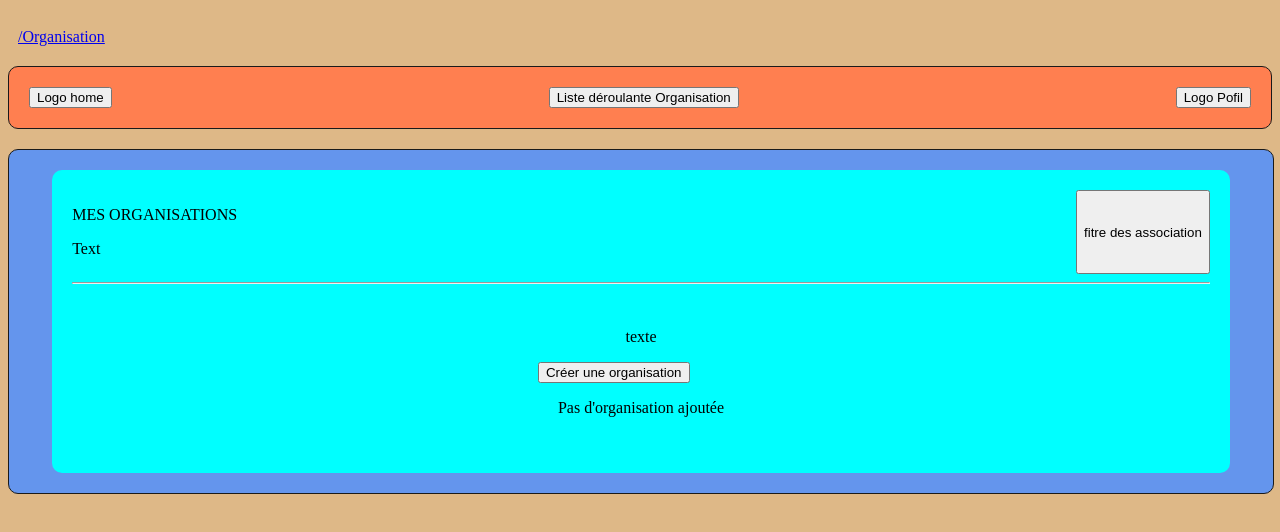
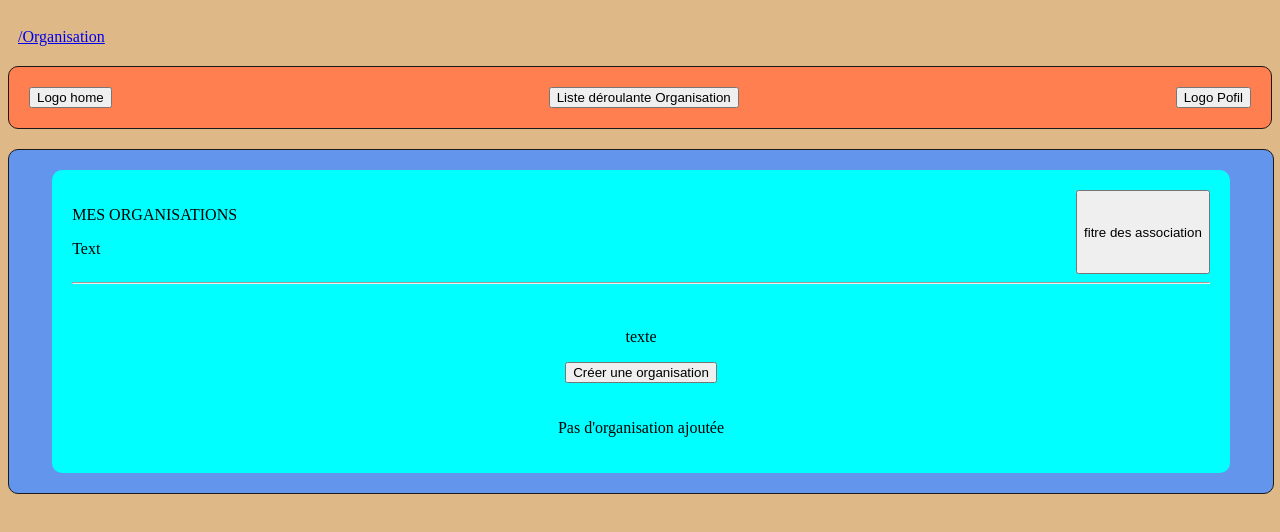
Before and after one commit to GosseFlorian/Associsson, a React (Vite) app in the folder frontend/: page /organisations in a window 1280 px wide. Shown: the top 532 px of the page. Built offline with nearby package versions, Linux system fonts and the light colour scheme.

Commit message:
ajout des fonctionnalité pour le formulair et de la oragnisationlist et card et aussi ajoute de style

```diff
--- a/frontend/src/pages/Pages.tsx
+++ b/frontend/src/pages/Pages.tsx
@@ -1,5 +1,7 @@
 import "./pages.css"
 import { useState } from "react";
+
+type Organisation = { nom: string; description: string };
 
 function SectionBar () {
   return(
@@ -14,6 +16,8 @@ function SectionBar () {
 }
 
 export function Organisation() {
+  const [organisations, setOrganisations] = useState<Organisation[]>([]);
+
   return (
     <>
       <div id="organisation">
@@ -36,7 +40,10 @@ export function Organisation() {
               <hr/>
               <div className="création-organisation">
                 <p>texte</p>
-                <CreateOrganisationForm/>
+                <CreateOrganisationForm onCreate={(orga) => setOrganisations((prev) => [...prev, orga])}/>
+              </div>
+              <div>
+                <OrganisationList organisations={organisations}/>
               </div>
             </div>
           </section>
@@ -46,19 +53,19 @@ export function Organisation() {
   );
 }
 
-function CreateOrganisationForm() {
+function CreateOrganisationForm({
+  onCreate,
+}: {
+  onCreate: (orga: Organisation) => void;
+}) {
   const [afficherFormulaire, setAfficherFormulaire] = useState(false);
-
   const [nom, setNom] = useState("");
   const [description, setDescription] = useState("");
-
-  const [organisations, setOrganisations] = useState<{ nom: string; description: string }[]>([]);
 
   function handleSubmit(e: React.FormEvent) {
     e.preventDefault();
 
-    // On ajoute un objet complet (nom + description), pas juste le nom
-    setOrganisations((prev) => [...prev, { nom, description }]);
+    onCreate({ nom, description });
 
     setNom("");
     setDescription("");
@@ -105,7 +112,16 @@ function CreateOrganisationForm() {
           </button>
         </form>
       )}
+    </div>
+  );
+}
 
+function OrganisationList({
+  organisations,
+}: {
+  organisations: Organisation[];
+}) {
+  return (
     <div className="orga-list">
       {organisations.length === 0 ? (
         <p>Pas d'organisation ajoutée</p>
@@ -118,7 +134,6 @@ function CreateOrganisationForm() {
           />
         ))
       )}
-      </div>
     </div>
   );
 }
--- a/frontend/src/pages/pages.css
+++ b/frontend/src/pages/pages.css
@@ -63,11 +63,14 @@ body{
   color: #1a1a1a;
 }
 
-.orga-list{
-    display: flex;
-    flex-direction: row;
-    justify-content: space-around;
-    margin: 0 20px;
+.orga-list {
+  display: flex;
+  flex-wrap: wrap;
+  gap: 16px;
+  justify-content: center;
+  padding: 0 24px;
+  box-sizing: border-box;
+  width: 100%;
 }
 
 /* page membre*/
```
Lines whose indentation alone changed are shown as unchanged.
